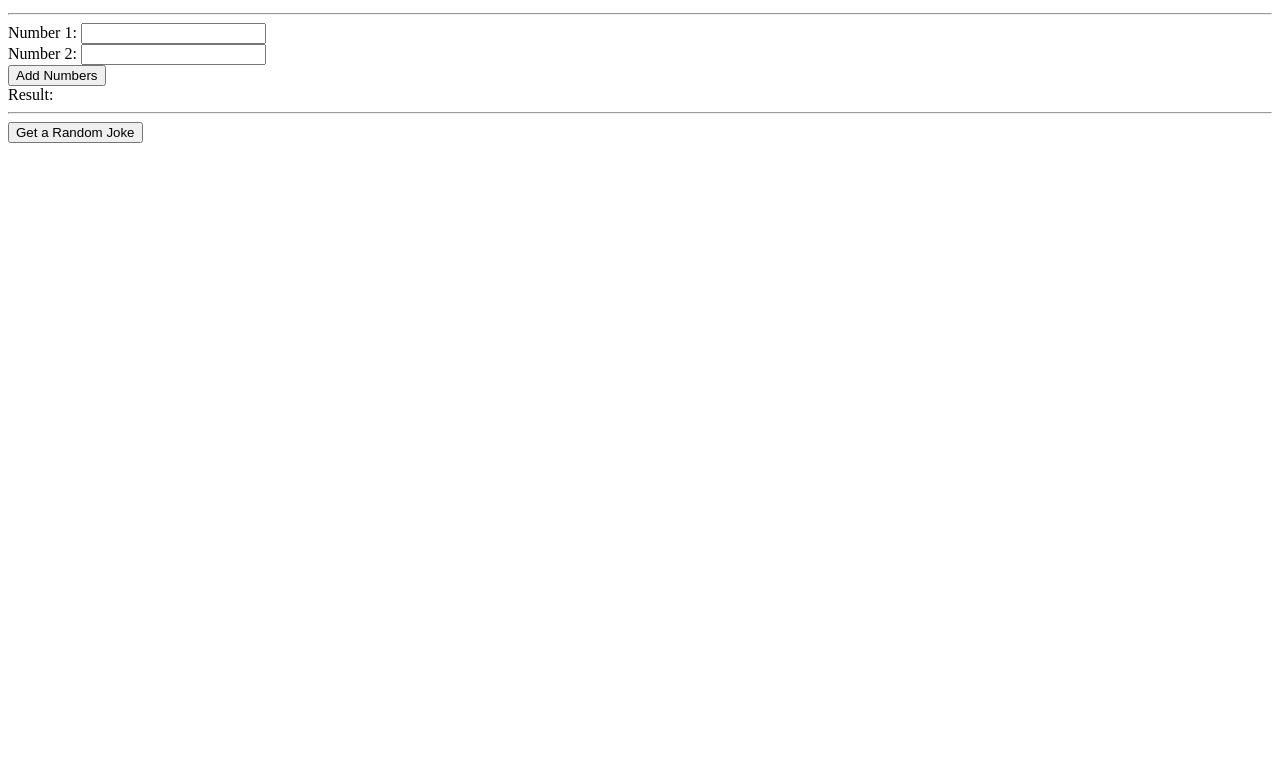
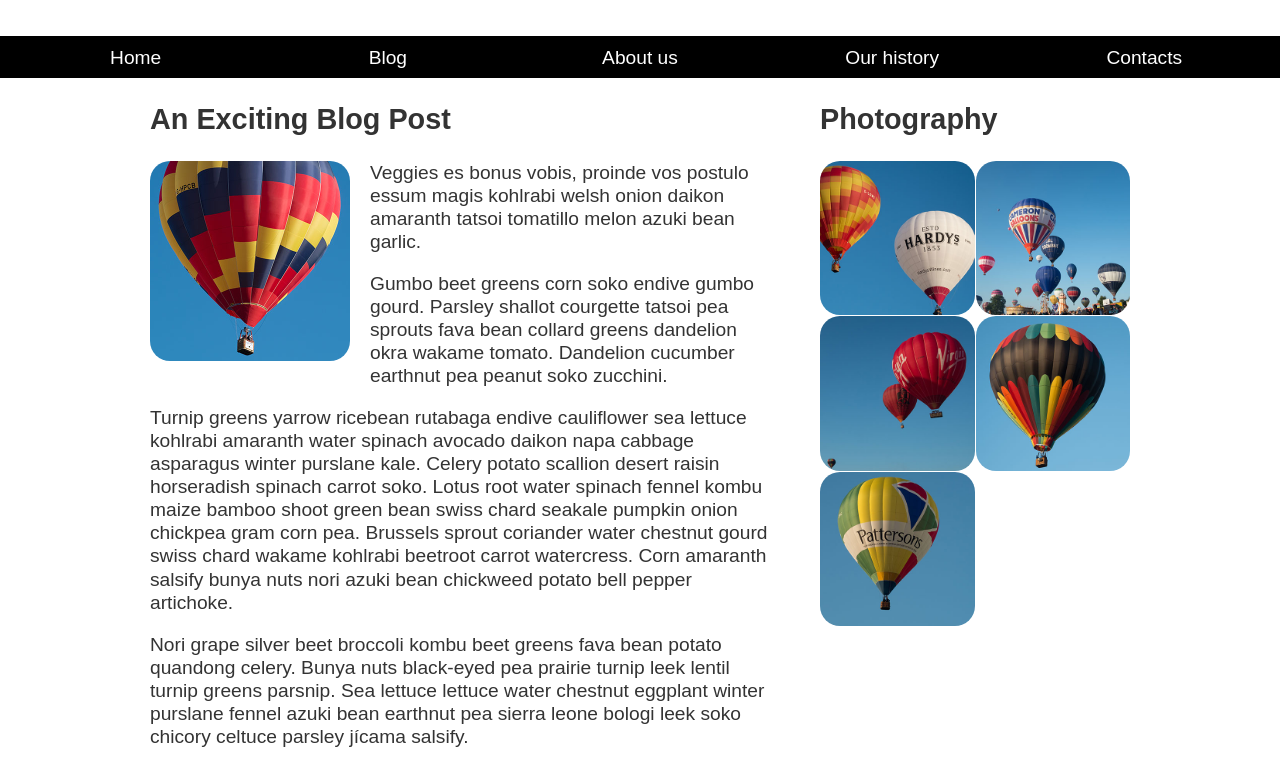
Before and after one commit to zoelawler/M7.2_lab, a website: page index.html in a window 1280 px wide. Shown: the part 110-874 px from the top of the page. Before the commit the page ends 800 px from the top, so only its background shows below. Drawn offline with Linux system fonts and the light colour scheme.

Commit message:
Working on lab 7

```diff
--- a/css/style.css
+++ b/css/style.css
@@ -1,4 +1,83 @@
-h1{
-  border-color: #d3e644;
-  border-style: dashed;
+body {
+  background-color: #fff;
+  color: #333;
+  margin: 0;
+  font: 1.2em / 1.2 Arial, Helvetica, sans-serif;
 }
+
+img {
+    max-width: 100%;
+    display: block;
+    border-radius: 20px;
+}
+
+.logo {
+  font-size: 200%;
+  padding: 50px 20px;
+  margin: 0 auto;
+  max-width: 980px;
+  text-align: center;
+}
+
+.grid {
+  margin: 0 auto;
+  padding: 0 20px;
+  max-width: 980px;
+  display: flex;
+  flex-wrap: wrap;
+}
+
+nav {
+  background-color: #000;
+  padding: .5em;
+  position: sticky;
+  top: 0;
+}
+
+nav ul {
+  margin: 0;
+  list-style: none;
+  padding: 0;
+  display: flex;
+}
+
+nav li {
+  text-align: center;
+  flex: 1;
+}
+
+nav a {
+  color: #fff;
+  text-decoration: none;
+  padding: .5em 1em;
+}
+
+nav a:hover {
+  color: rgb(101, 150, 255);
+  transition: 0.5s ease;
+}
+
+.photos {
+  margin: 0;
+  padding: 0;
+  list-style-type: none;
+  display: grid;
+  grid-template-columns: 1fr 1fr;
+  gap: 1px;
+}
+
+.feature {
+    width: 200px;
+    float: left;
+    margin-right: 20px;
+    margin-bottom: 20px;
+}
+
+aside{
+  flex: 1;
+}
+
+article {
+  flex: 2;
+  padding-right: 50px;
+}
--- a/index.html
+++ b/index.html
@@ -1,78 +1,98 @@
-<!doctype html>
-<html>
+<!DOCTYPE html>
+<html lang="en-US">
 
 <head>
   <meta charset="utf-8">
-  <title>Hello World!</title>
-  <meta name="description" content="">
   <meta name="viewport" content="width=device-width, initial-scale=1">
-  <link rel="stylesheet" href="css/style.css">
-  <link rel="shortcut icon" href="img/favicon.ico">
+  <title>Layout Task</title>
+  <link href="css/style.css" rel="stylesheet" type="text/css">
 </head>
 
 <body>
-  <h1>HTML Rocks!</h1>
-  <p>
-    <button  onclick="helloWorld()">Prints Hello World to the Developer console</button>
-  </p>
-  <hr>
-  <form id="addForm">
-    <label for="num1">Number 1:</label>
-    <input type="number" id="num1" name="num1" required>
-    <br>
-    <label for="num2">Number 2:</label>
-    <input type="number" id="num2" name="num2" required>
-    <br>
-    <button type="submit">Add Numbers</button>
-  </form>
 
-  <label id="result">Result:</label>
+  <div class="logo">
+    My exciting website!
+  </div>
 
-  <hr>
+  <nav>
+    <ul>
+      <li>
+        <a href="">Home</a>
+      </li>
+      <li>
+        <a href="">Blog</a>
+      </li>
+      <li>
+        <a href="">About us</a>
+      </li>
+      <li>
+        <a href="">Our history</a>
+      </li>
+      <li>
+        <a href="">Contacts</a>
+      </li>
+    </ul>
+  </nav>
 
-  <button id="jokeButton">Get a Random Joke</button>
-  <p id="joke"></p>
+  <main class="grid">
+    <article>
+      <h1>
+        An Exciting Blog Post
+      </h1>
+      <img src="img/balloon-sq6.jpg" alt="placeholder" class="feature">
+      <p>Veggies es bonus vobis, proinde vos postulo essum magis kohlrabi welsh onion daikon amaranth tatsoi tomatillo
+        melon
+        azuki bean garlic.</p>
 
-  <script type="module" script="js/main.js">
-    import {helloWorld, add, fetchRandomJoke} from './js/main.js';
+      <p>Gumbo beet greens corn soko endive gumbo gourd. Parsley shallot courgette tatsoi pea sprouts fava bean collard
+        greens
+        dandelion okra wakame tomato. Dandelion cucumber earthnut pea peanut soko zucchini.</p>
 
-    // This shows how to assign a function to the window object
-    // so that it can be called from the browser console
-    window.helloWorld = helloWorld;
+      <p>Turnip greens yarrow ricebean rutabaga endive cauliflower sea lettuce kohlrabi amaranth water spinach avocado
+        daikon
+        napa cabbage asparagus winter purslane kale. Celery potato scallion desert raisin horseradish spinach carrot
+        soko.
+        Lotus root water spinach fennel kombu maize bamboo shoot green bean swiss chard seakale pumpkin onion chickpea
+        gram
+        corn pea. Brussels sprout coriander water chestnut gourd swiss chard wakame kohlrabi beetroot carrot watercress.
+        Corn amaranth salsify bunya nuts nori azuki bean chickweed potato bell pepper artichoke.</p>
 
-    // This shows how to add an event listener to a button in the HTML
-    // and call a function when the button is clicked
-    const form = document.getElementById('addForm');
-    form.addEventListener('submit', function(e) {
-      e.preventDefault();
-      const num1 = parseFloat(document.getElementById('num1').value);
-      const num2 = parseFloat(document.getElementById('num2').value);
-      try{
-        const result = add(num1, num2);
-        document.getElementById('result').textContent = `Result: ${result}`;
-      }catch(e){
-        console.error(e);
-        document.getElementById('result').textContent = `Error: ${e.message}`;
-      }
+      <p>Nori grape silver beet broccoli kombu beet greens fava bean potato quandong celery. Bunya nuts black-eyed pea
+        prairie
+        turnip leek lentil turnip greens parsnip. Sea lettuce lettuce water chestnut eggplant winter purslane fennel
+        azuki
+        bean earthnut pea sierra leone bologi leek soko chicory celtuce parsley jícama salsify.</p>
 
-    });
+      <p>Celery quandong swiss chard chicory earthnut pea potato. Salsify taro catsear garlic gram celery bitterleaf
+        wattle
+        seed collard greens nori. Grape wattle seed kombu beetroot horseradish carrot squash brussels sprout chard.</p>
 
-    // this shows how to add an event listener to a button in the HTML
-    // that calls a function that fetches a random joke from an API
-    // and displays it on the page
-    const jokebtn = document.getElementById('jokeButton');
-    const jokeresult = document.getElementById('joke');
-    jokebtn.addEventListener('click', async () => {
-      try {
-        jokeresult.textContent = 'Loading...';
-        const joke = await fetchRandomJoke();
-        document.getElementById('joke').textContent = joke;
-      } catch (e) {
-        console.error(e);
-        document.getElementById('joke').textContent = `Error: ${e.message}`;
-      }
-    });
-  </script>
+    </article>
+
+    <aside>
+      <h2>
+        Photography
+      </h2>
+      <ul class="photos">
+        <li>
+          <img src="img/balloon-sq1.jpg" alt="placeholder">
+        </li>
+        <li>
+          <img src="img/balloon-sq2.jpg" alt="placeholder">
+        </li>
+        <li>
+          <img src="img/balloon-sq3.jpg" alt="placeholder">
+        </li>
+        <li>
+          <img src="img/balloon-sq4.jpg" alt="placeholder">
+        </li>
+        <li>
+          <img src="img/balloon-sq5.jpg" alt="placeholder">
+        </li>
+      </ul>
+
+    </aside>
+  </main>
 
 </body>
 
--- a/js/main.js
+++ /dev/null
@@ -1,49 +0,0 @@
-/**
- * This file should only contain functions that don't interact with the DOM.
- * That means no document.querySelector, no document.getElementById, etc.
- * This file should only contain functions that do things like calculations,
- * data manipulation, etc. This is so that we can test these functions
- * without having to worry about the DOM or the browser environment.
- */
-
-/**
- * This function prints the string 'Hello World' to the console
- */
-export function helloWorld() {
-    console.log('Hello World');
-}
-
-/**
- * This function adds two numbers together and returns the sum. This demonstrates
- * how to pass parameters to a function and return a value from a function
- * from HTML.
- * @param {number} a The first number to add
- * @param {number} b The second number to add
- * @returns {number} The sum of the two numbers
- */
-export function add(num1, num2) {
-    if (num1 === undefined || num2 === undefined) {
-        throw new Error('You must provide two numbers to add');
-    }
-    if (typeof num1 !== 'number' || typeof num2 !== 'number') {
-        throw new Error('You must provide two numbers to add');
-    }
-    return num1 + num2;
-}
-
-/**
- * This function fetches a random joke from the "Official Joke API" and returns it.
- * @returns {string} A joke in the format "setup - punchline"
- */
-export async function fetchRandomJoke() {
-    try {
-        const response = await fetch('https://official-joke-api.appspot.com/random_joke');
-        if (!response.ok) {
-            throw new Error('Failed to fetch a joke');
-        }
-        const joke = await response.json();
-        return `${joke.setup} - ${joke.punchline}`;
-    } catch (error) {
-        throw new Error(error.message);
-    }
-}
```
Also changed, not shown: README.md, img/balloon-sq1.jpg (added), img/balloon-sq2.jpg (added), img/balloon-sq3.jpg (added), img/balloon-sq4.jpg (added), img/balloon-sq5.jpg (added), img/balloon-sq6.jpg (added), img/favicon.ico (deleted).
